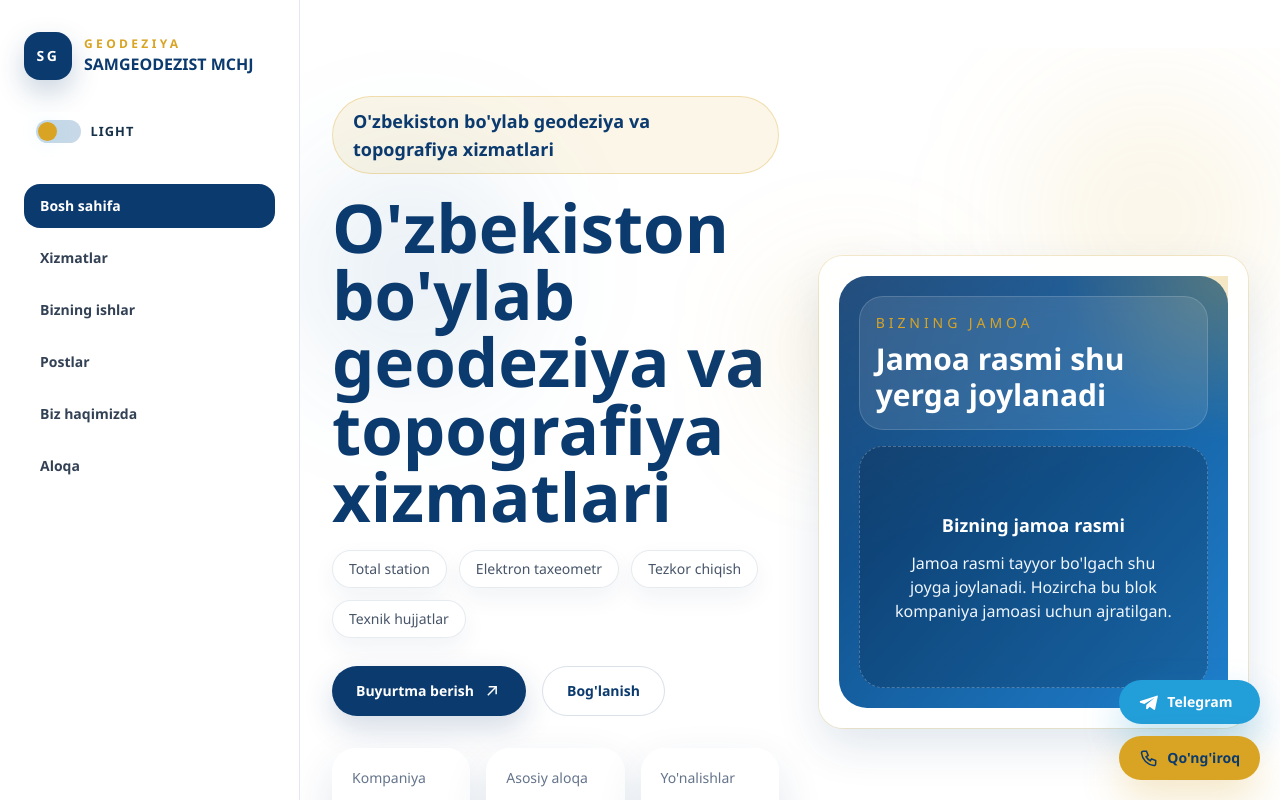
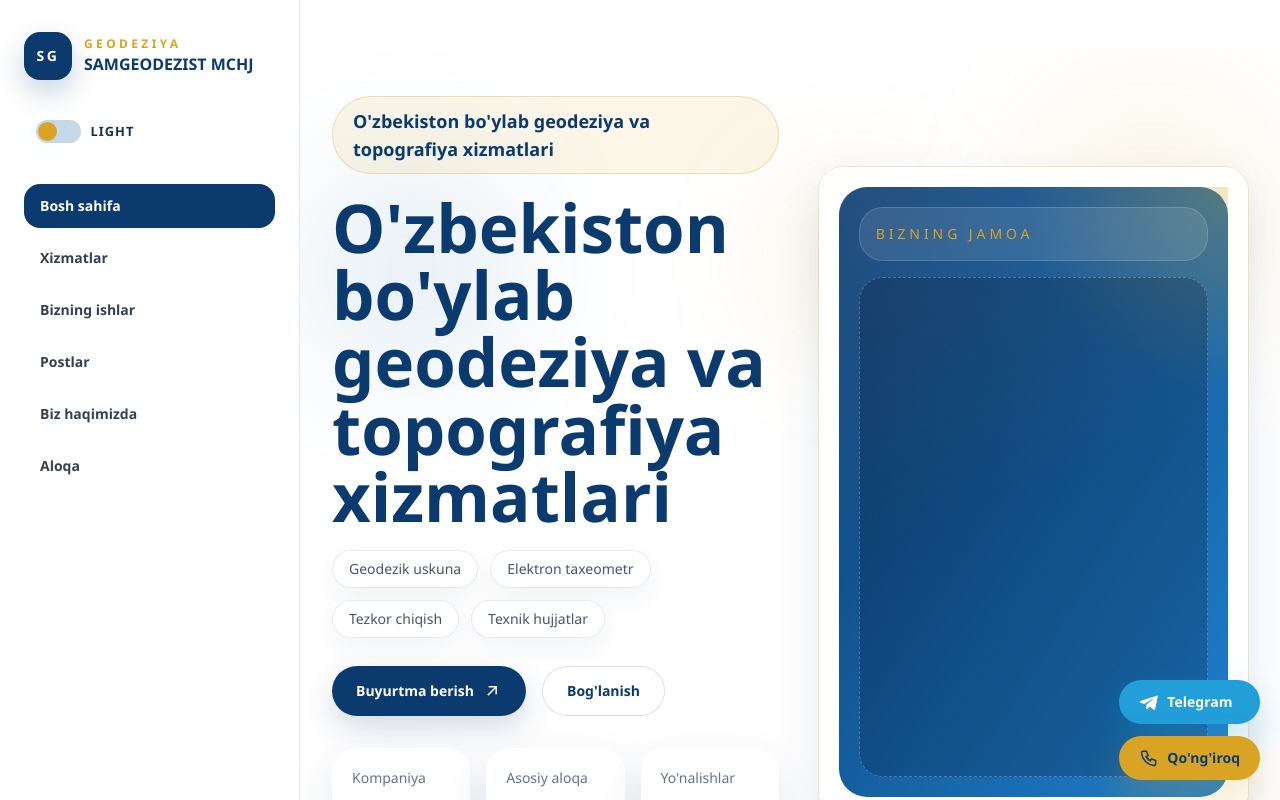
Before and after one commit to abdugani2004/samgeodezist, a Next.js app: page / in a window 1280 px wide. Shown: the top 800 px of the page. Built offline with nearby package versions, Linux system fonts and the light colour scheme.

Commit message:
Refine hero copy and team placeholder

```diff
--- a/components/sections/Hero.tsx
+++ b/components/sections/Hero.tsx
@@ -22,7 +22,7 @@ export function Hero() {
 
             <div className="mt-5 flex flex-wrap gap-3">
               {[
-                "Total station",
+                "Geodezik uskuna",
                 "Elektron taxeometr",
                 "Tezkor chiqish",
                 "Texnik hujjatlar",
@@ -70,23 +70,12 @@ export function Hero() {
                 <div className="absolute inset-0 bg-[radial-gradient(circle_at_top_right,rgba(217,164,35,0.28),transparent_28%),linear-gradient(160deg,rgba(255,255,255,0.1),transparent_50%)]" />
                 <div className="relative flex flex-col gap-4">
                   <div className="rounded-[24px] border border-white/15 bg-white/10 p-4 backdrop-blur">
-                    <div>
-                      <p className="text-xs uppercase tracking-[0.28em] text-brand-gold sm:text-sm">
-                        Bizning jamoa
-                      </p>
-                      <p className="mt-2 text-2xl font-semibold leading-tight sm:text-3xl">
-                        Jamoa rasmi shu yerga joylanadi
-                      </p>
-                    </div>
+                    <p className="text-xs uppercase tracking-[0.28em] text-brand-gold sm:text-sm">
+                      Bizning jamoa
+                    </p>
                   </div>
 
-                  <div className="rounded-[24px] border border-dashed border-white/25 bg-slate-950/20 px-6 py-12 text-center sm:px-8 sm:py-16">
-                    <p className="text-base font-semibold text-white sm:text-lg">Bizning jamoa rasmi</p>
-                    <p className="mt-3 text-sm leading-7 text-blue-50 sm:text-base">
-                      Jamoa rasmi tayyor bo&#39;lgach shu joyga joylanadi. Hozircha bu blok kompaniya jamoasi
-                      uchun ajratilgan.
-                    </p>
-                  </div>
+                  <div className="min-h-[420px] rounded-[24px] border border-dashed border-white/25 bg-slate-950/20 sm:min-h-[500px]" />
 
                 </div>
               </div>
--- a/data/site.ts
+++ b/data/site.ts
@@ -178,8 +178,8 @@ export const stats: Stat[] = [
 
 export const trustItems: TrustItem[] = [
   {
-    title: "Total Station",
-    description: "Maydon olchovlari yuqori aniqlikdagi total station uskunalari bilan bajariladi.",
+    title: "Geodezik uskuna",
+    description: "Maydon olchovlari yuqori aniqlikdagi geodezik uskunalar bilan bajariladi.",
   },
   {
     title: "Elektron taxeometr",
@@ -290,7 +290,7 @@ export const posts: Post[] = [
     href: "/biz-haqimizda",
   },
   {
-    title: "Total station va elektron taxeometr afzalliklari",
+    title: "Geodezik uskuna va elektron taxeometr afzalliklari",
     description: "Zamonaviy uskunalar yordamida geodezik olchovlarda qanday aniqlik olinishi haqida.",
     date: "18.03.2026",
     href: "/biz-haqimizda",
```
